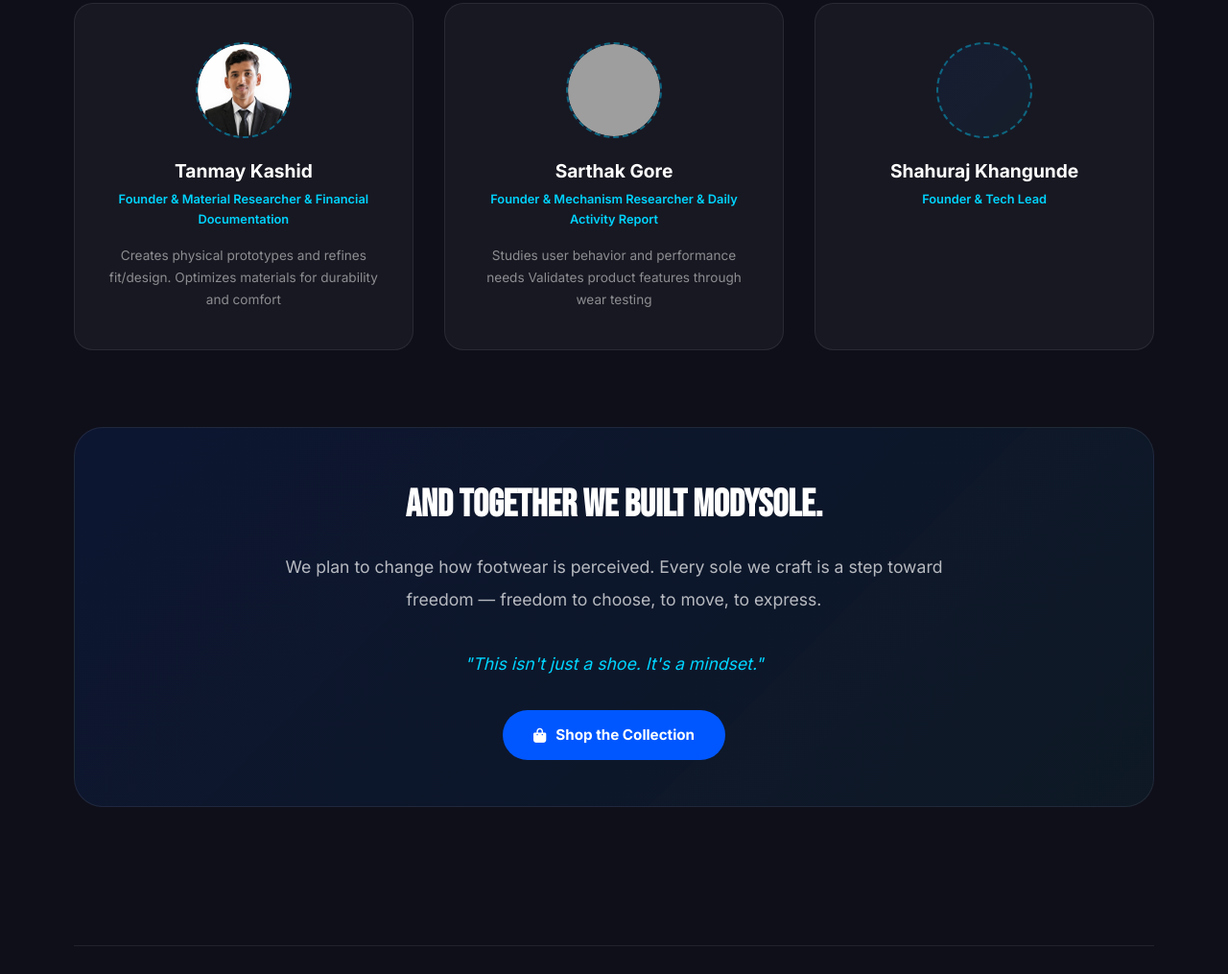
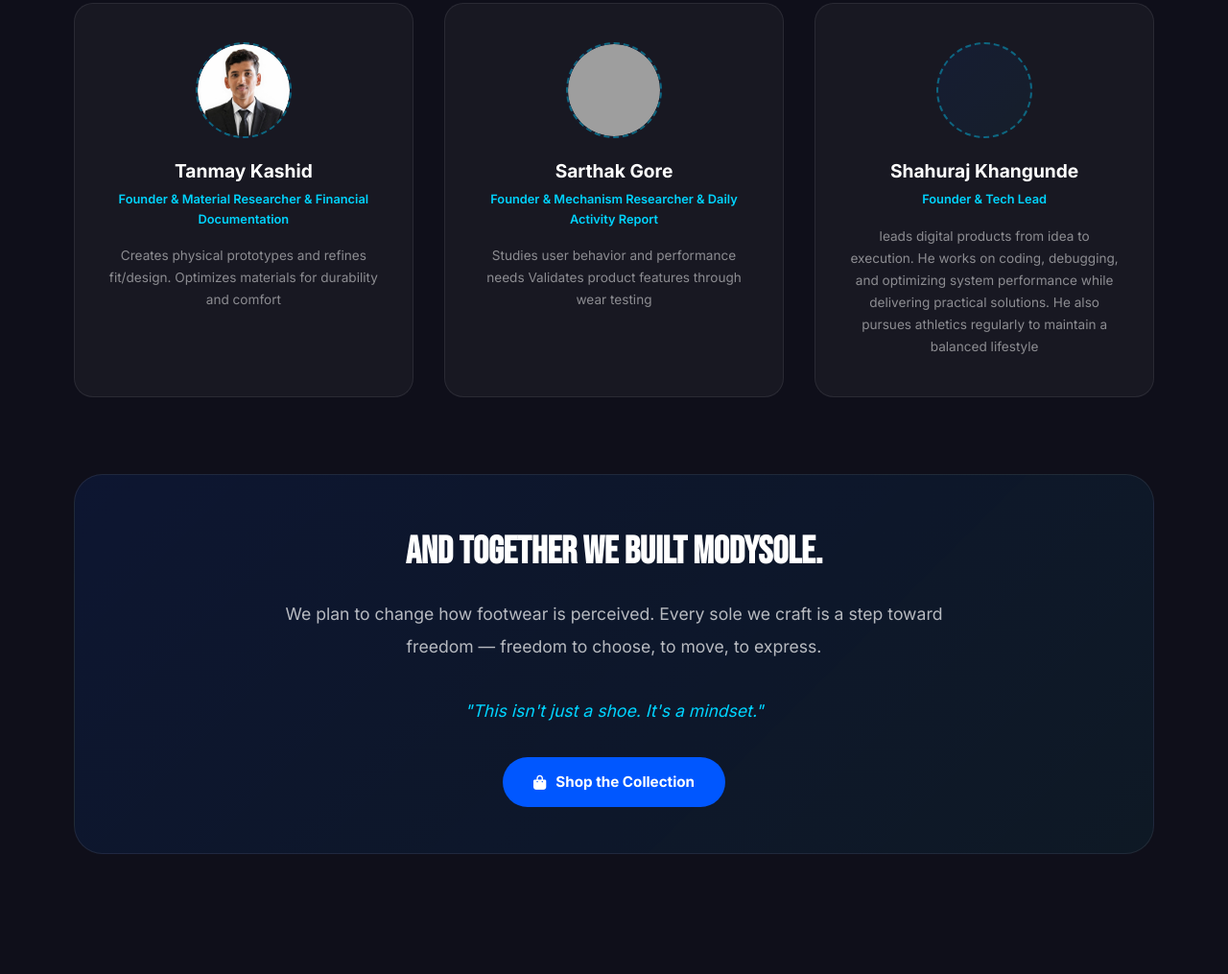
Before and after one commit to Shahuraj-CODM/ModySole, a website: page about.html in a window 1280 px wide. Shown: the part 1549-2564 px from the top of the page at 96% size. Drawn offline with nearby package versions, Linux system fonts and the light colour scheme; no server answers; grey boxes are pictures that could not be loaded.

Commit message:
Update Tue 04/28/2026 14:23

```diff
--- a/about.html
+++ b/about.html
@@ -113,7 +113,7 @@
         </div>
         <h3>Shahuraj Khangunde</h3>
         <div class="role">Founder & Tech Lead</div>
-        <p></p>
+        <p>leads digital products from idea to execution. He works on coding, debugging, and optimizing system performance while delivering practical solutions. He also pursues athletics regularly to maintain a balanced lifestyle
       </div>
     </div>
 
```
